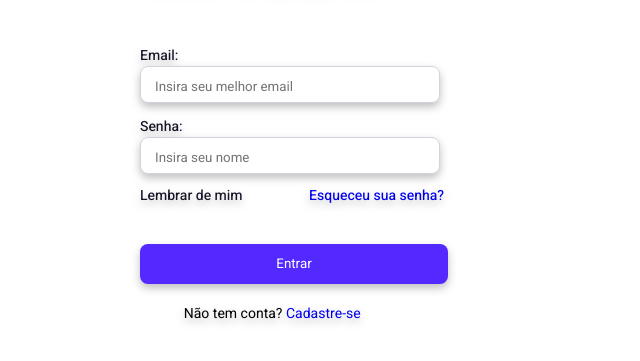
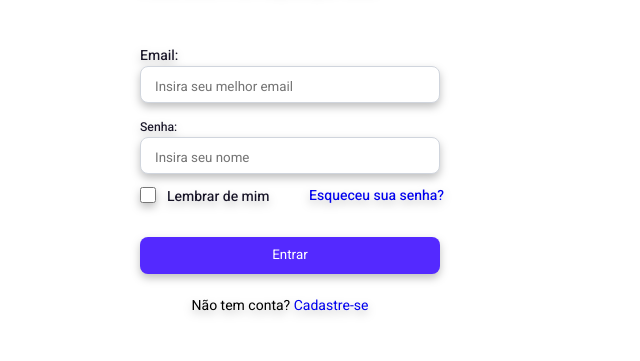
Before and after one commit to nathanSeixeiro/pudinsdAle, a website: page frontend/assets/html/login.html in a window 1280 px wide. Shown: the part 187-548 px from the top of the page, without its empty margins (0-640 px from the left). Drawn offline with Linux system fonts and the light colour scheme.

Commit message:
finalizaçao do layout do form de login

```diff
--- a/frontend/assets/html/login.html
+++ b/frontend/assets/html/login.html
@@ -16,30 +16,38 @@
     <!-- ==== header end ====== -->
 
     <section class="login">
-        <form action="" method="post">
+        <form method="post">
             <h2 class="title">Pudins d'Alê</h2>
             <p class="subtitle">Insira suas informaçoes por favor</p>
             <br></br>
 
-            <p class="email-password">Email:</p>
-            <input type="email" name="email" placeholder="Insira seu melhor email">
+            <div class="email-password">
+                <label for="email">Email:</label>
+                <input type="email" name="email" placeholder="Insira seu melhor email">
+            </div>
 
-            <p class="email-password">Senha:</p>
-            <input type="password" name="name" placeholder="Insira seu nome">
+            <div class="email-password">
+                <label class="email-password">Senha:</label>
+                <input type="password" name="name" placeholder="Insira seu nome">
+            </div>
 
             <div class="remember">
-                <p>Lembrar de mim</p>
-                <a href="#">Esqueceu sua senha?</a>
+                <div class="input-remember">
+                    <input id="remember" type="checkbox">
+                    <label for="rememberMe">Lembrar de mim</label>
+                </div>
+                    <a href="#">Esqueceu sua senha?</a>
             </div>
 
             <button class="sign-in">
                 <a href="#">Entrar</a>
             </button>
 
-            <div id="googleLogin"></div>
+            <div class="google-btn" id="googleLogin"></div>
+
+            <span class="sign-up">Não tem conta? <a href="#">Cadastre-se</a></span>
         </form>
 
-        <span class="sign-up">Não tem conta? <a href="#">Cadastre-se</a></span>
     </section>
 
     <script src="/assets/js/login/loginGoogle.js"></script>
--- a/frontend/assets/js/login/loginGoogle.js
+++ b/frontend/assets/js/login/loginGoogle.js
@@ -11,7 +11,11 @@ window.onload = function () {
     google.accounts.id.renderButton(
         document.getElementById("googleLogin"), {
             theme: "outline",
-            size: "large"
+            size: "large",
+            padding: "10px 90px 10px 90px",
+            width: 309,
+            height: 2.75
+
         }  // customization attributes
     );
     google.accounts.id.prompt(); // also display the One Tap dialog
--- a/frontend/assets/style/login/login.css
+++ b/frontend/assets/style/login/login.css
@@ -1,6 +1,6 @@
 @import url("https://fonts.googleapis.com/css2?family=Fira+Sans:wght@300;400;500;600;700&family=Heebo:wght@300;400;500;600;700&display=swap");
 
-:root{
+:root {
   --primary-color: #5429ff;
   --text-color: #171427;
   --accent-1: #cbcce8;
@@ -8,10 +8,10 @@
   --bg-color: #fff;
 }
 
-*{
-    font-family: 'Heebo', sans-serif;
-    margin:0;
-    padding:0;
+* {
+  font-family: "Heebo", sans-serif;
+  margin: 0;
+  padding: 0;
   scroll-behavior: smooth;
   scroll-padding-top: 2rem;
   box-sizing: border-box;
@@ -22,13 +22,12 @@
 
 /* HEADER */
 
-.logo{
+.logo {
   font-size: 16px;
   display: flex;
   flex-direction: row;
   align-items: center;
-    padding: 0px;
-    gap: 12px;
+  gap: .75rem;
   position: absolute;
   width: 9.125em;
   height: 2em;
@@ -36,29 +35,29 @@
   top: 40px;
 }
 
-.logo a{
+.logo a {
   color: var(--text-2);
 }
 
 /* FORM */
 
-.login{
+.login {
   position: absolute;
   width: 19em;
-    height: 32.3125em;
+  height: 32em;
   left: 140px;
   top: 100px;
 
   filter: drop-shadow(0px 4px 4px rgba(0, 0, 0, 0.25));
 }
 @media (width: 1440px) {
-    .login{
+  .login {
     width: 22.5em;
     top: 200px;
   }
 }
 
-.title{
+.title {
   font-weight: 700;
   font-size: 2.5em;
   line-height: 1.5em;
@@ -66,19 +65,19 @@
   color: var(--text-color);
 }
 
-.subtitle{
+.subtitle {
   font-weight: 400;
   line-height: 1.5em;
   color: var(--text-2);
 }
 
-.email-password{
+.email-password {
   font-weight: 500;
   font-size: 0.875em;
   color: var(--text-color);
 }
 
-input{
+input {
   width: 22.5em;
   height: 2.75em;
   margin-bottom: 1em;
@@ -86,7 +85,12 @@ input{
   border: 1px solid #d0d5dd;
 }
 
-::-webkit-input-placeholder{
+/* input:focus{
+    border-color: #fff;
+
+} */
+
+::-webkit-input-placeholder {
   display: flex;
   flex-direction: row;
   align-items: center;
@@ -99,7 +103,7 @@ input{
   top: 10px;
 }
 
-.remember{
+.remember {
   gap: 8px;
   display: flex;
   font-size: 14px;
@@ -109,39 +113,76 @@ input{
   justify-content: space-between;
 }
 
-.sign-in{
+#remember {
+  width: 16px;
+  height: 16px;
+  order: 0;
+  flex: none;
+  flex-grow: 0;
+  border-radius: 4px;
+  border: 1px solid #d0d5dd;
+}
+
+.input-remember {
+  gap: 11px;
+  display: flex;
+  line-height: 1.25em;
+  flex-direction: row;
+}
+
+.remember label {
+  font-size: 14px;
+  font-weight: 500;
+  line-height: 1.25rem;
+}
+
+.sign-in {
   display: flex;
   flex-direction: row;
   justify-content: center;
   align-items: center;
-    padding: 12px 154px;
+  padding: .75rem 15px;
   gap: 10px;
-    position: absolute;
-    width: 19em;
-    height: 3em;
-    margin-top: 3em;
+  position: relative;
+  width: 22.5em;
+  height: 2.75em;
+  margin-top: 1.55em;
   background: var(--primary-color);
   border-radius: 8px;
   border-style: none;
 }
 
-.sign-in a{
+.sign-in a {
   color: white;
 }
 
-.sign-in:hover{
+.sign-in:hover {
   background-color: #421dda;
 }
 
-.sign-up{
+.google-btn {
+  box-sizing: border-box;
+  display: flex;
+  flex-direction: column;
+  justify-content: center;
+  align-items: center;
+  padding: 10px 90px;
+  gap: 10px;
+}
+
+.sign-up {
+  font-size: 14px;
+  justify-content: center;
+  align-items: center;
   position: absolute;
-    /* width: 360px;
-    height: 21px; */
-    left: 3.125em;
-    top: 28em;
+  width: 280px;
+  height: 21px;
 
+  font-style: normal;
   font-weight: 400;
   font-size: 14px;
-    line-height: 1.25em;
-    align-items: center;
+  line-height: 1.5rem;
+  /* or 171% */
+
+  text-align: center;
 }
```
Also changed, not shown: frontend/package.json (added, +19 -0 lines). Lines whose indentation alone changed are shown as unchanged.
